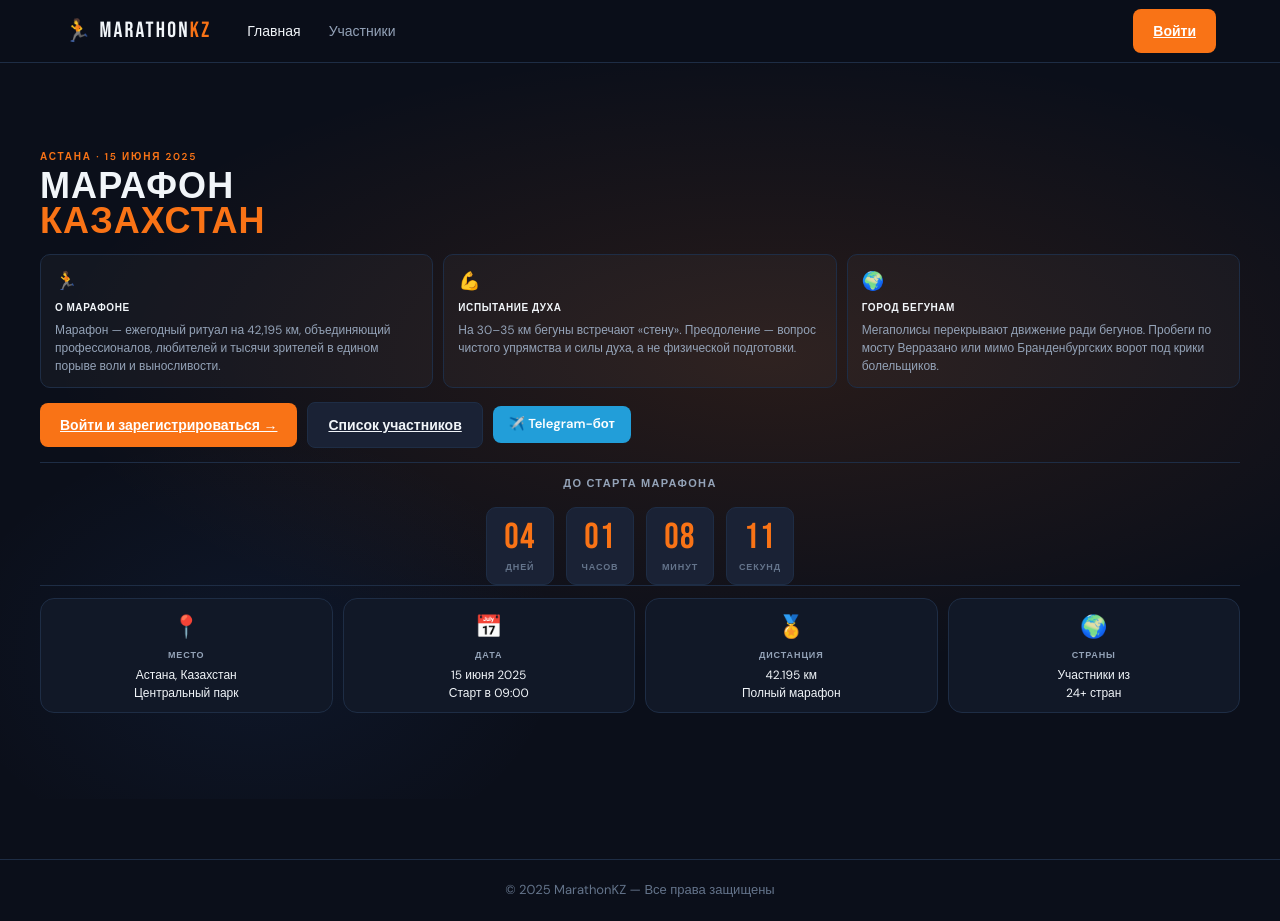
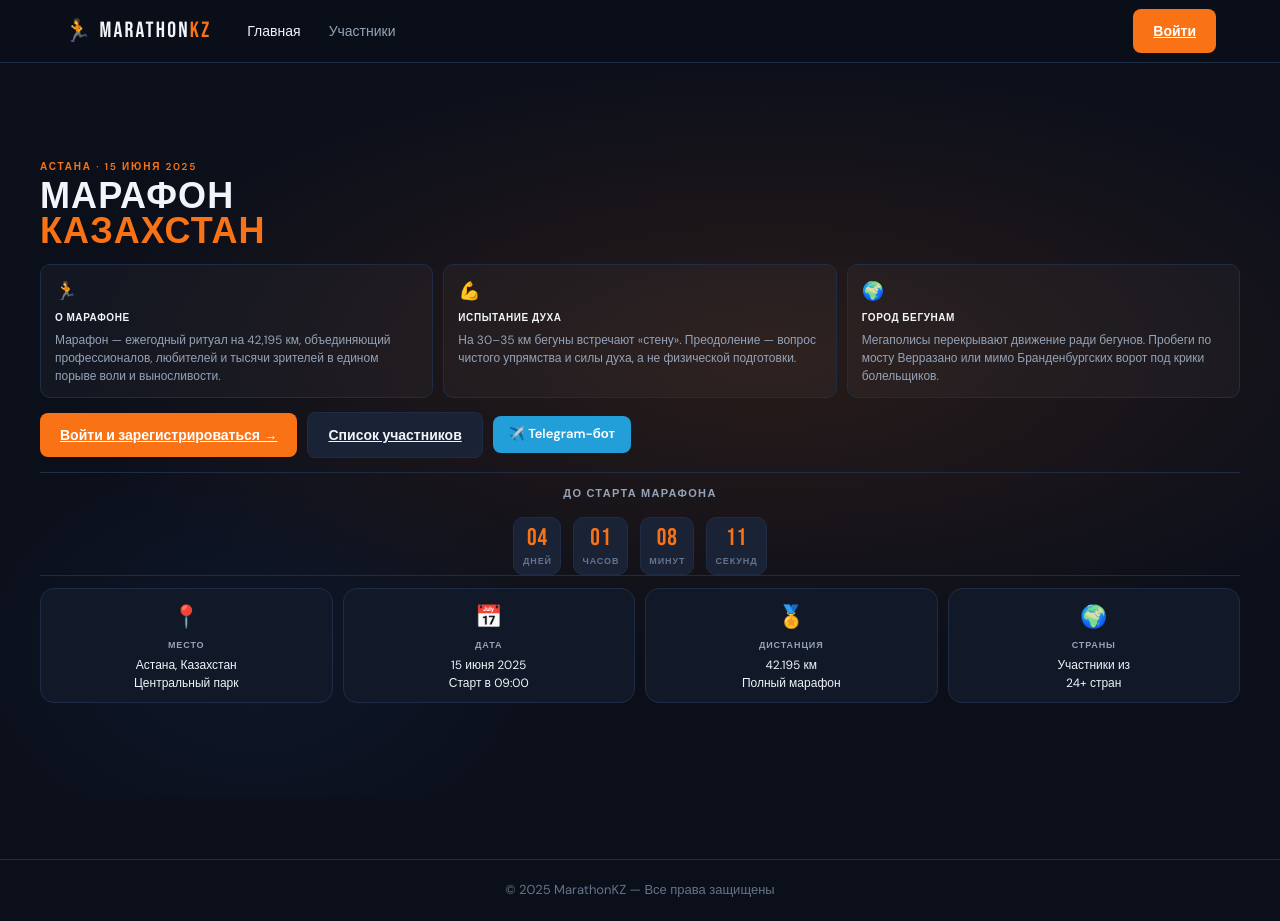
Before and after one commit to slakegg/marathon-skils, a Next.js app: page / in a window 1280 px wide. Built offline with nearby package versions, Linux system fonts and the light colour scheme; no server answers.

Commit message:
Update Countdown.module.css

```diff
--- a/components/Countdown.module.css
+++ b/components/Countdown.module.css
@@ -19,13 +19,13 @@
   border-radius: 10px;
   display: flex;
   flex-direction: column;
-  min-width: 68px;
-  padding: 12px 10px 10px;
+  min-width: 48px;
+  padding: 8px 8px 6px;
 }
 .num {
   color: var(--accent);
   font-family: var(--font-display);
-  font-size: 36px;
+  font-size: 24px;
   letter-spacing: .04em;
   line-height: 1;
 }
```
